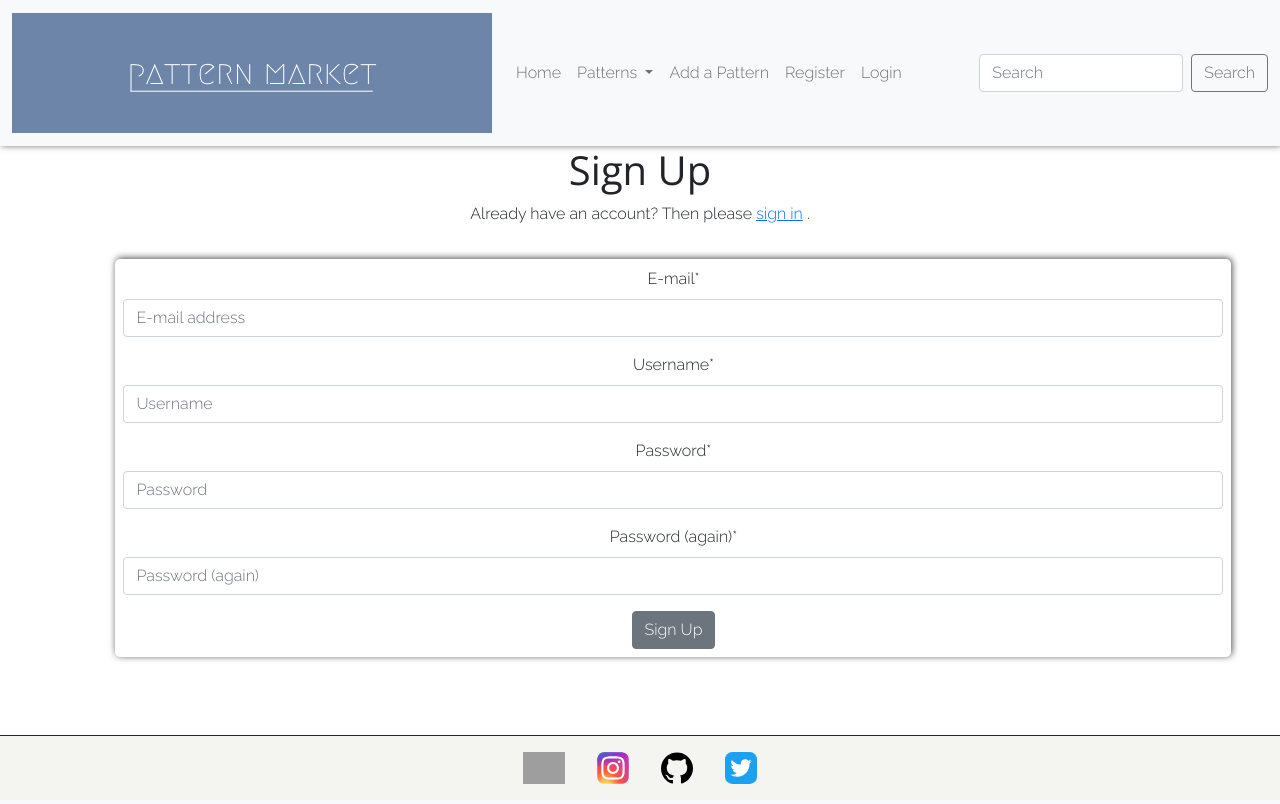
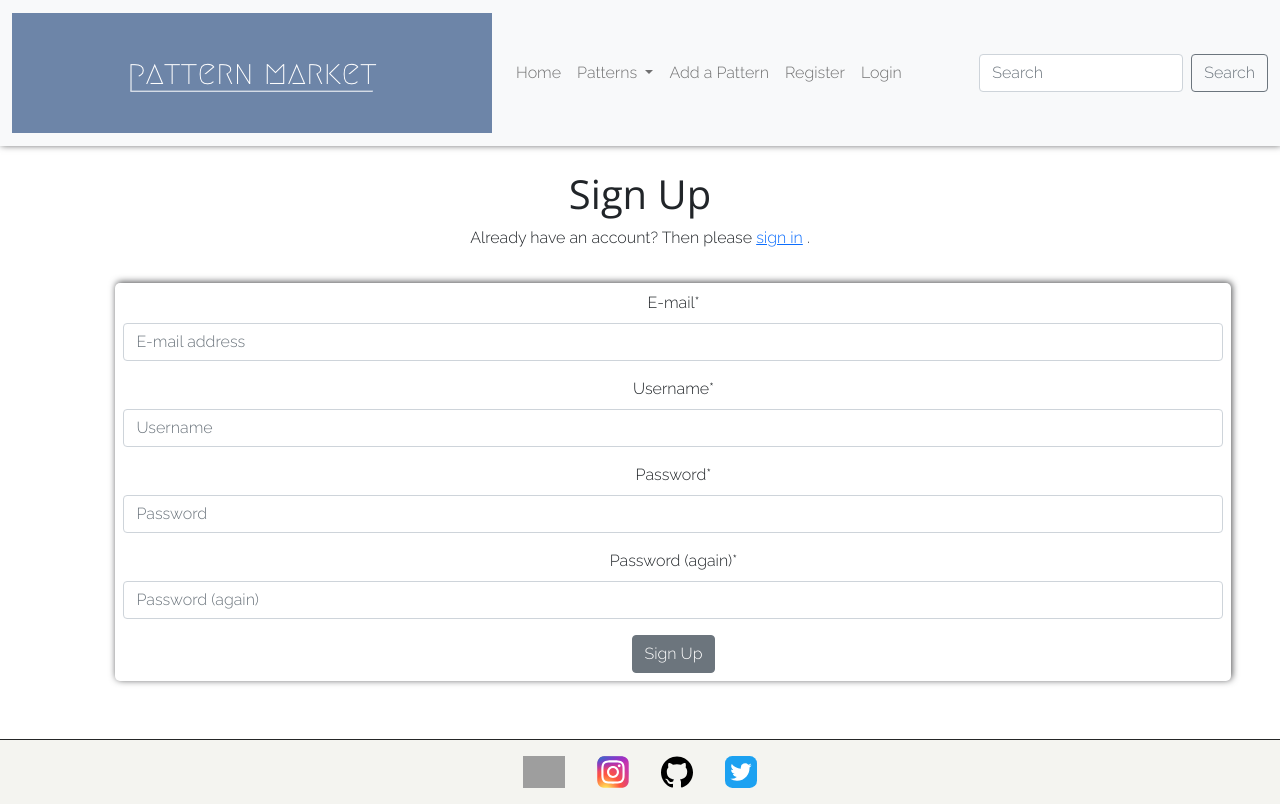
Before and after one commit to gracemcken/pattern-market, a Django app: page /accounts/signup/ in a window 1280 px wide. Run offline with Django 4.2, Linux system fonts and the light colour scheme; grey boxes are pictures that could not be loaded.

Commit message:
Add padding to main class in CSS

```diff
--- a/static/css/base.css
+++ b/static/css/base.css
@@ -39,6 +39,7 @@ h6 {
 main {
   flex: 1 0 auto;
   background-color: white;
+  padding: 1.5rem;
 }
 
 /* Footer */
```
